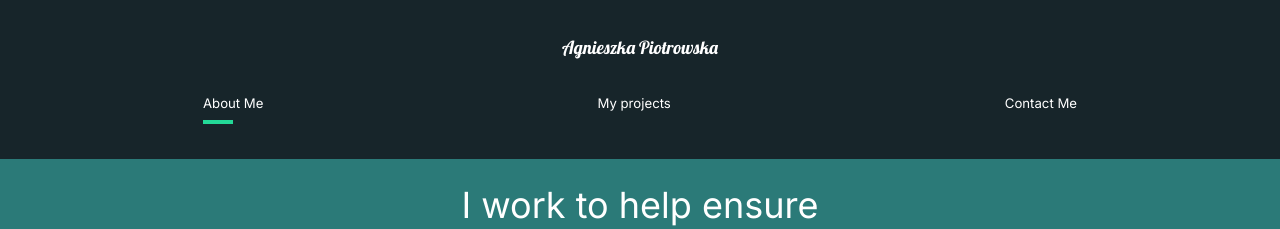
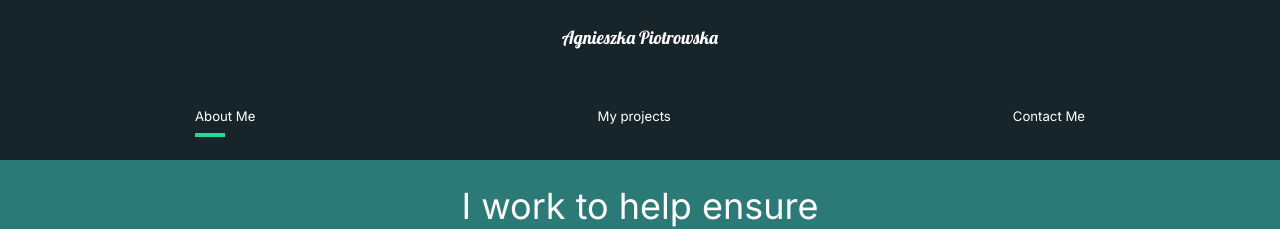
Before and after one commit to AgaPiotrowska/portfolio-app, a React (Create React App) app: page / in a window 1280 px wide. Shown: the top 229 px of the page. Built offline with nearby package versions, Linux system fonts and the light colour scheme.

Commit message:
na styles adjusted

```diff
--- a/src/components/FaqSection.js
+++ b/src/components/FaqSection.js
@@ -1,11 +1,10 @@
-import React, {useState} from 'react';
+import React from 'react';
 import styled from "styled-components";
 import {About} from "../styles";
 import Toggle from "./Toggle";
 import { AnimateSharedLayout } from "framer-motion";
 import useScroll from "./useScroll";
 import { scrollReveal } from "../animation";
-import {Link} from "react-router-dom";
 
 const FaqSection = () => {
 
@@ -113,9 +112,4 @@ const Faq=styled(About)`
     }
 `;
 
-const Eldronado=styled.div`
-    color: #CCCCCC;
-    text-decoration: none;
-`;
-
 export default FaqSection;
--- a/src/components/Nav.js
+++ b/src/components/Nav.js
@@ -44,7 +44,7 @@ const Nav = () => {
 };
 
 const StyledNav=styled.nav`
-  min-height: 10vh;
+  height: 10vh;
   display: flex;
   margin: auto;
   justify-content: space-between;
@@ -79,14 +79,15 @@ const StyledNav=styled.nav`
    @media (max-width: 1300px) {
        flex-direction: column;
        padding: 2rem 1rem;
+       height: 20vh;
 
        #logo {
            display: inline-block;
-           margin: 1rem;
+           margin: 0.2rem;
        }
 
        ul{
-       padding: 2rem;
+       padding: 1rem;
        justify-content: space-around;
        width: 100%;
 
```
